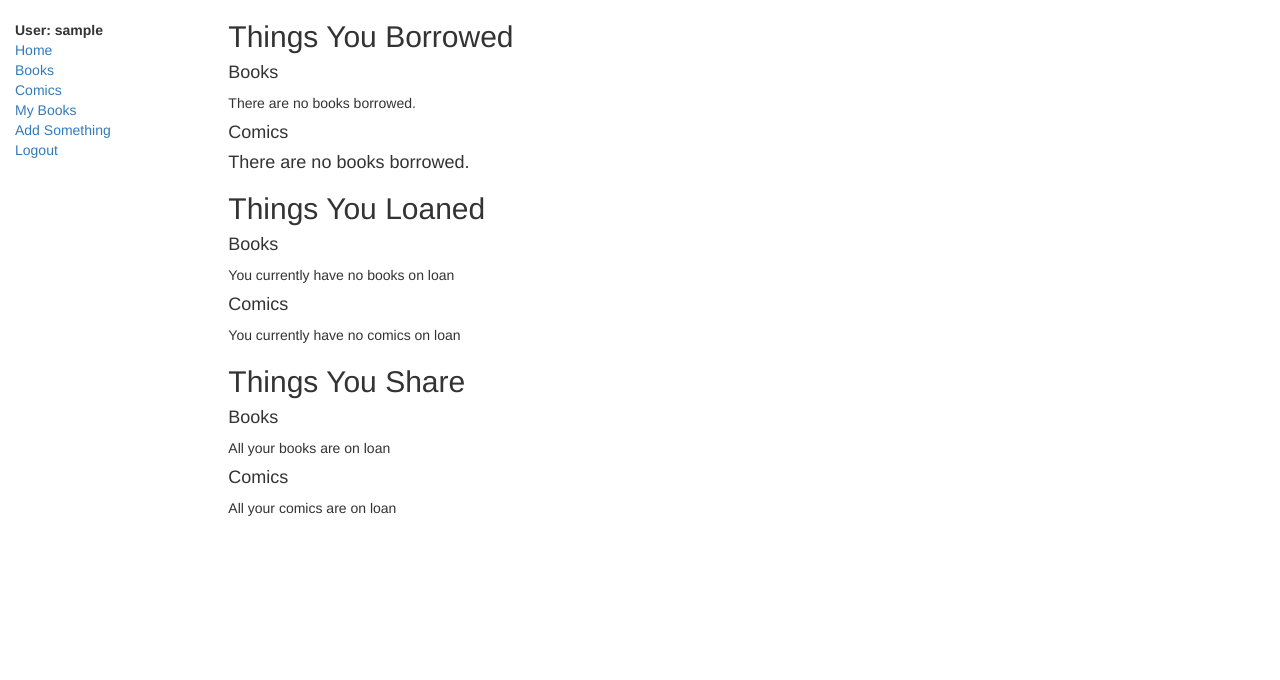
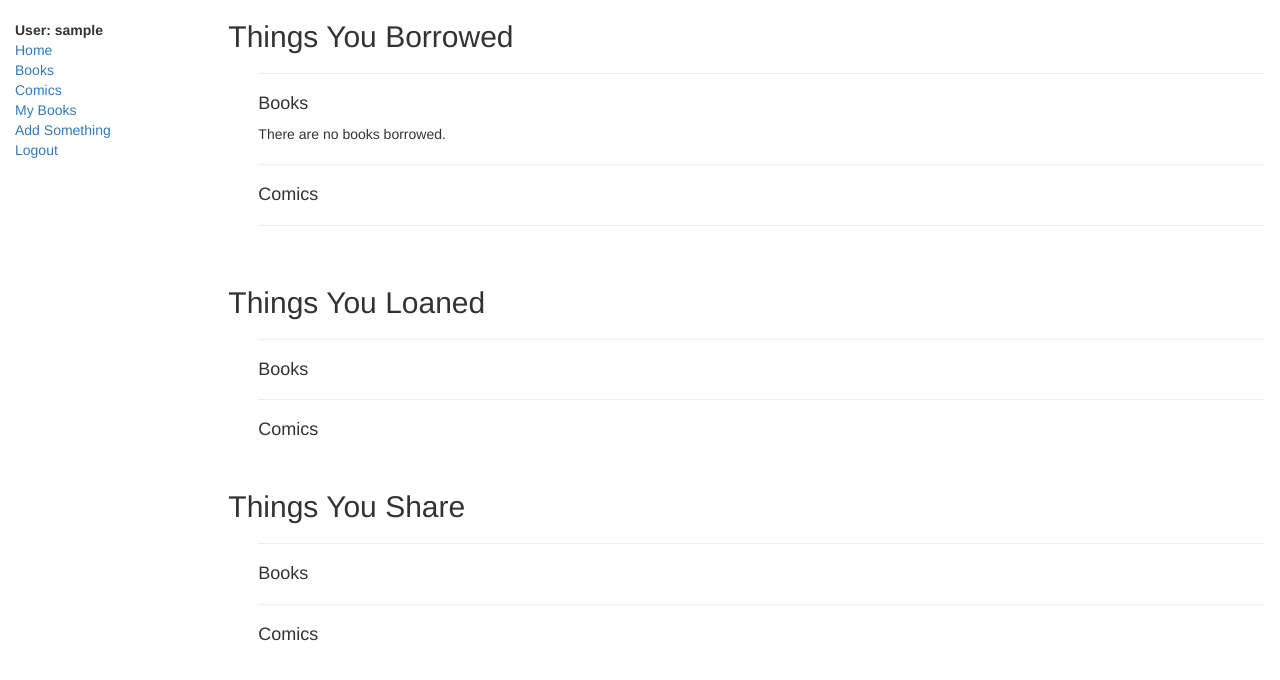
Before and after one commit to Cjhosu/Swapsies, a Django app: page /catalog/mybooks/ in a window 1280 px wide. Shown: the top 680 px of the page. Run offline with Django 3.2, Linux system fonts and the light colour scheme; the visitor is signed in with stand-in values (Sample User, id 1); data that the repository does not hold is empty; some libraries are stand-ins or nearby versions.

Commit message:
More formatting

```diff
--- a/catalog/templates/catalog/item_status_list_borrowed_user.html
+++ b/catalog/templates/catalog/item_status_list_borrowed_user.html
@@ -2,7 +2,8 @@
 
 {% block content %}
     <h2>Things You Borrowed</h2>
-
+<div style="margin-left:30px;margin-top:20px">
+<hr>
   <h4> Books </h4>
     {% if item_status_list %}
     <ul>
@@ -23,12 +24,12 @@
     {% else %}
       <p>There are no books borrowed.</p>
     {% endif %}
-
-<h4> Comics <h4>
+<hr>
+<h4> Comics </h4>
     {% if item_status_list %}
     <ul>
 
-   {% for itst in item_status_list %}
+      {% for itst in item_status_list %}
          {% if itst.item.item_type.type == "Comic" %}
     <li>
 <form action="{% url 'pass-borrower' itst.id %}" method="post">
@@ -40,16 +41,19 @@
      </li>
       {% endfor %}
     </ul>
+    {% endif %}
 
-    {% else %}
-      <p>There are no books borrowed.</p>
-    {% endif %}
+<hr>
+</div>
+<br>
 
     <h2>Things You Loaned</h2>
 
+<div style="margin-left:30px;margin-top:20px">
+<hr>
   <h4> Books </h4>
 
-  {% if Loaned_list %}
+    {% if Loaned_list %}
     <ul>
       {% for thing in Loaned_list %}
          {% if thing.item.item_type.type == "Book" %}
@@ -59,16 +63,12 @@
 {% csrf_token %}
         <input type="submit" value="Mark Returned"<button class="btn btn-default btn-xs" type="button" style="color:#000000"/></button>
 </form>
-      {% else %}
-          <p> You currently have no books on loan </p>
       {% endif %}
     </li>
       {% endfor %}
     </ul>
-    {% else %}
-      <p>You currently have no books on loan</p>
     {% endif %}
-
+<hr>
   <h4> Comics </h4>
     {% if Loaned_list %}
     <ul>
@@ -84,11 +84,13 @@
     </li>
       {% endfor %}
     </ul>
-    {% else %}
-      <p>You currently have no comics on loan</p>
     {% endif %}
+</div>
+<br>
 
 <h2> Things You Share </h2>
+<div style="margin-left:30px;margin-top:20px">
+<hr>
 
     <h4> Books </h4>
     {% if Other_list %}
@@ -99,16 +101,14 @@
  <form action="{% url 'pass-borrower' thing.id %}" method="post">
         <a href="{% url 'books-detail' thing.item.bookit.get.id %}">{{thing.item.bookit.get.title}}</a>
 {% csrf_token %}
-       <input type="submit" value="Loan"<button class="btn btn-default btn-xs" type="button" style="color:#000000"/></button>
+        <input type="submit" value="Loan"<button class="btn btn-default btn-xs" type="button" style="color:#000000"/></button>
 </form>
       {% endif %}
     </li>
       {% endfor %}
     </ul>
-    {% else %}
-      <p>All your books are on loan</p>
     {% endif %}
-
+<hr>
     <h4> Comics </h4>
 
 {% if Other_list %}
@@ -126,7 +126,6 @@
     </li>
       {% endfor %}
     </ul>
-    {% else %}
-      <p>All your comics are on loan</p>
     {% endif %}
+</div>
   {% endblock %}
```
